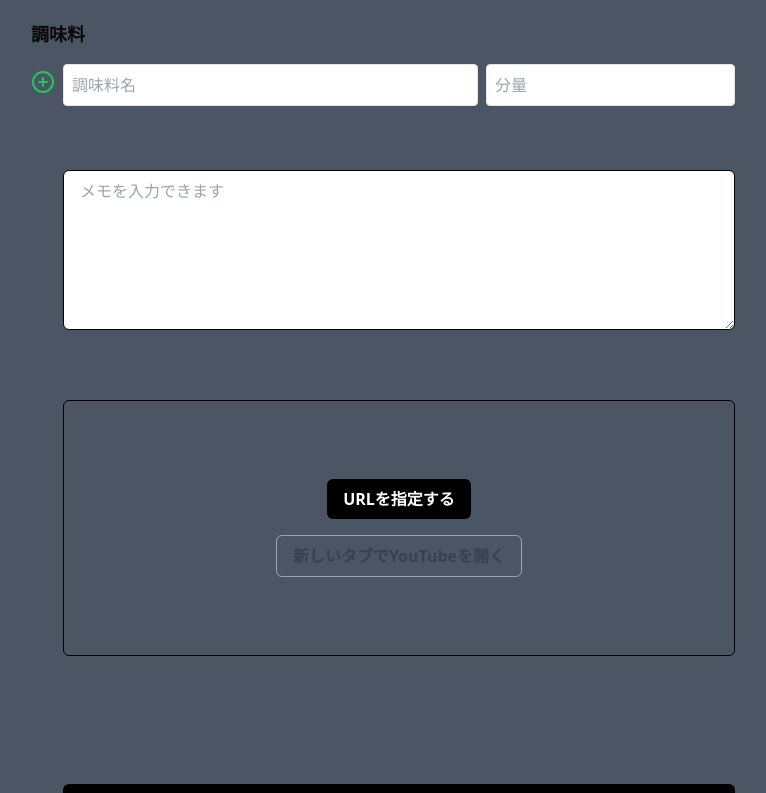
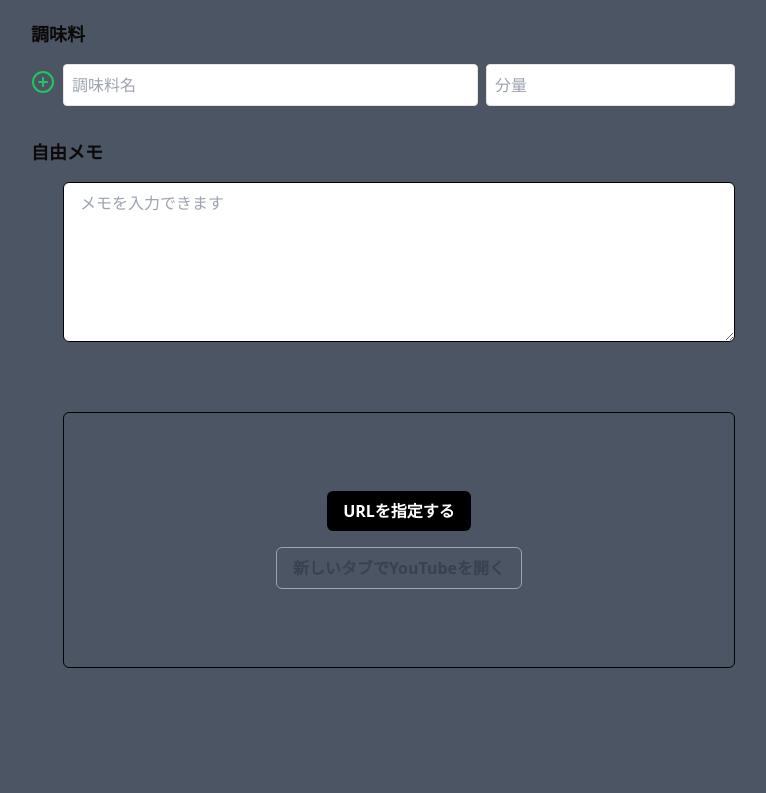
Before and after one commit to y4tk8/yumkeeper_frontend, a Next.js app: page /recipes/new in a window 1280 px wide. Shown: the part 360-1153 px from the top of the page, without its empty margins (241-1007 px from the left). Built offline with nearby package versions, Linux system fonts and the light colour scheme; no server answers.

Commit message:
fix: Video型の命名変更に伴いインポート文を修正

```diff
--- a/src/app/recipes/new/page.tsx
+++ b/src/app/recipes/new/page.tsx
@@ -5,7 +5,7 @@ import { useRouter } from "next/navigation";
 import { useApiClient } from "@/lib/api/useApiClient";
 import { mapItems } from "@/utils/mapItems";
 import { ItemEntry } from "@/types/recipe";
-import { YouTubeVideoInfo } from "@/types/video";
+import { Video } from "@/types/video";
 import IngredientFields from "@/components/recipes/IngredientFields";
 import SeasoningFields from "@/components/recipes/SeasoningFields";
 import VideoEmbedBlock from "@/components/recipes/VideoEmbedBlock";
@@ -17,7 +17,7 @@ export default function RecipeNewPage() {
   const [ingredients, setIngredients] = useState<ItemEntry[]>([{ name: "", amount: "" }]);
   const [seasonings, setSeasonings] = useState<ItemEntry[]>([{ name: "", amount: "" }]);
   const [notes, setNotes] = useState("");
-  const [videoInfo, setVideoInfo] = useState<YouTubeVideoInfo | null>(null);
+  const [videoInfo, setVideoInfo] = useState<Video | null>(null);
   const [isSubmitting, setIsSubmitting] = useState(false);
   const router = useRouter();
   const { request, userId } = useApiClient();
@@ -148,6 +148,8 @@ export default function RecipeNewPage() {
       </section>
 
       {/* 自由メモ */}
+      <section>
+      <h2 className="text-lg font-semibold -mb-4">自由メモ</h2>
         <div className="max-w-2xl mx-auto space-y-8">
           <textarea
             placeholder="メモを入力できます"
@@ -155,7 +157,10 @@ export default function RecipeNewPage() {
             onChange={(e) => setNotes(e.target.value)}
             className="w-full mx-auto h-40 rounded-md border border-black px-4 py-2 my-8"
           />
+        </div>
+      </section>
 
+      <div className="max-w-2xl mx-auto space-y-8">
         {/* YouTube 埋め込み */}
         <VideoEmbedBlock
           videoInfo={videoInfo}
--- a/src/components/recipes/VideoEmbedBlock.tsx
+++ b/src/components/recipes/VideoEmbedBlock.tsx
@@ -2,13 +2,13 @@
 
 import { useState } from "react";
 import { Dialog, DialogPanel, DialogTitle } from "@headlessui/react";
-import { YouTubeVideoInfo } from "@/types/video";
+import { Video } from "@/types/video";
 import { MinusCircle } from "lucide-react";
 import Button from "@/components/ui/Button";
 
 interface VideoProps {
-  videoInfo: YouTubeVideoInfo | null;
-  setVideoInfo: React.Dispatch<React.SetStateAction<YouTubeVideoInfo | null>>;
+  videoInfo: Video | null;
+  setVideoInfo: React.Dispatch<React.SetStateAction<Video | null>>;
 }
 
 export default function VideoEmbedBlock({ videoInfo, setVideoInfo }: VideoProps) {
@@ -19,7 +19,7 @@ export default function VideoEmbedBlock({ videoInfo, setVideoInfo }: VideoProps)
   const handleCloseModal = () => setIsOpen(false);
 
   // YouTube Data API へリクエストを送る関数
-  const fetchVideoInfo = async (videoId: string): Promise<YouTubeVideoInfo | null> => {
+  const fetchVideoInfo = async (videoId: string): Promise<Video | null> => {
     const apiKey = process.env.NEXT_PUBLIC_YOUTUBE_API_KEY;
     const endpoint = `https://www.googleapis.com/youtube/v3/videos?id=${videoId}&key=${apiKey}&part=snippet,status`;
 
```
Lines whose indentation alone changed are shown as unchanged.
